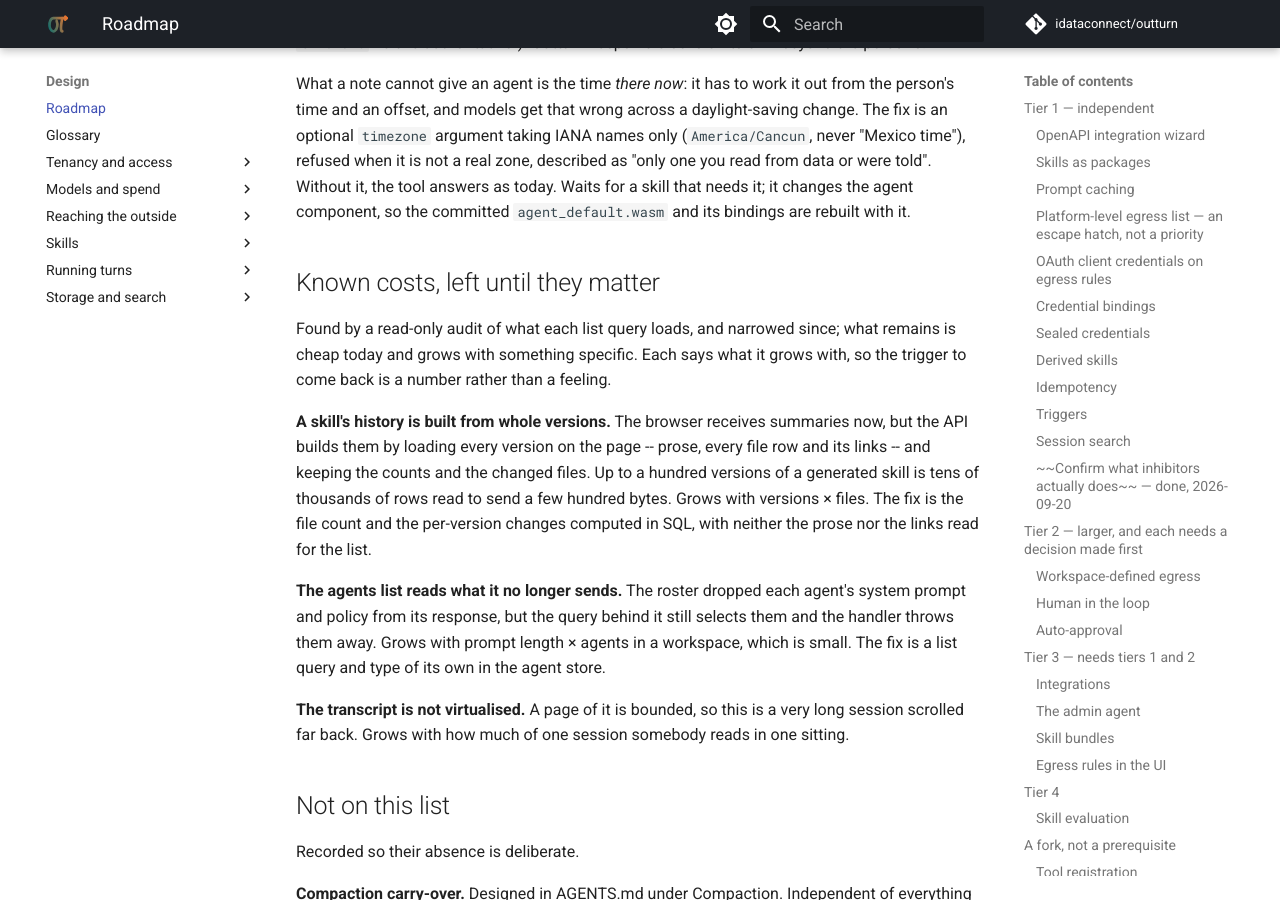
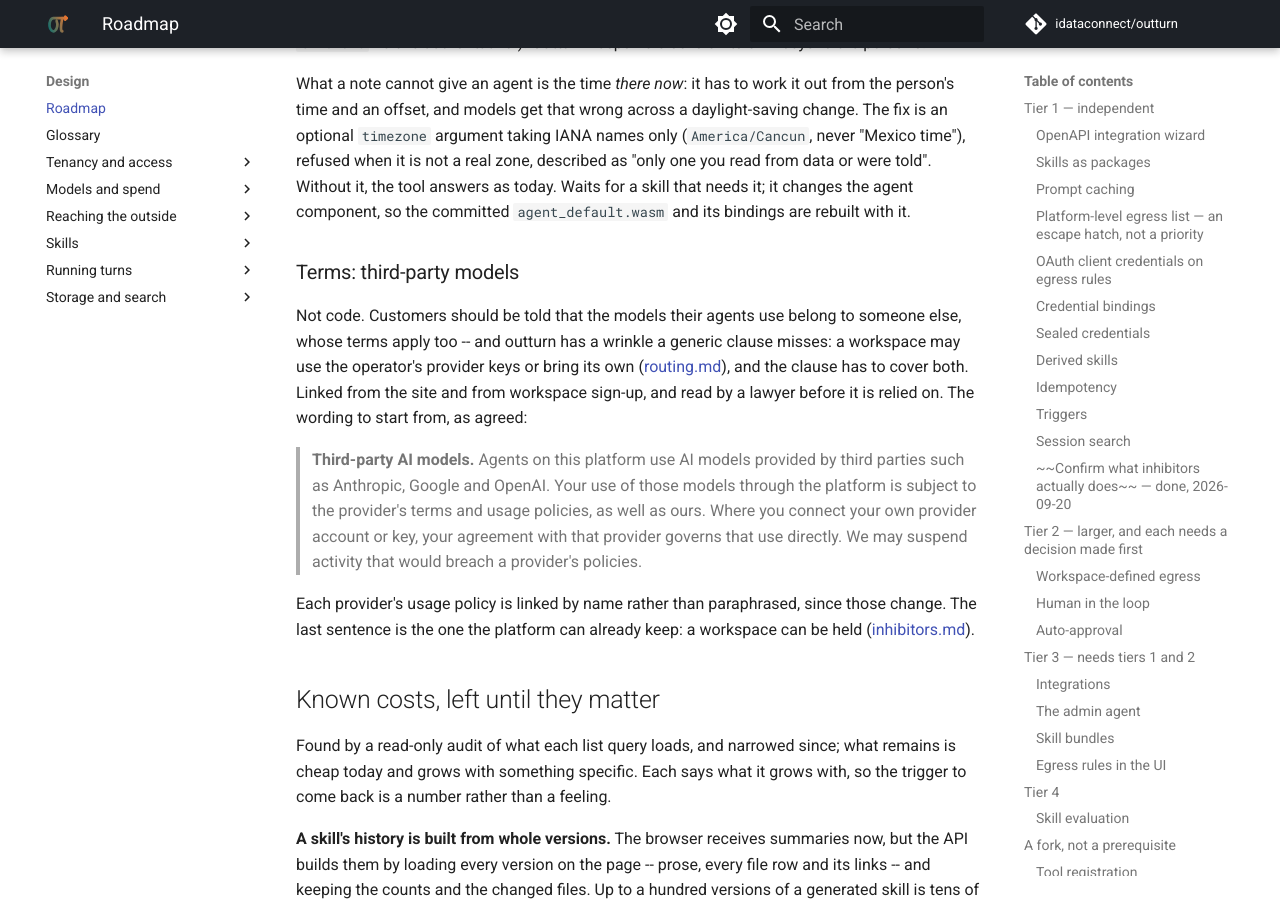
Before and after one commit to idataconnect/outturn, an MkDocs documentation site: the page built from docs/roadmap.md, in a window 1280 px wide and 900 px high, scrolled down 12727 px. Built offline with MkDocs 1.6.1 and Material for MkDocs 9.7.7, drawn with Linux system fonts in a browser that asks for light colours; comment, search, counter and statistics services are not loaded.

Commit message:
Record a third-party model clause for the terms, with its wording
Co-Authored-By: Claude Opus 5.5 <noreply@anthropic.com>

```diff
--- a/docs/roadmap.md
+++ b/docs/roadmap.md
@@ -599,6 +599,26 @@ it, the tool answers as today. Waits for a skill that needs it; it changes the
 agent component, so the committed `agent_default.wasm` and its bindings are
 rebuilt with it.
 
+### Terms: third-party models
+
+Not code. Customers should be told that the models their agents use belong
+to someone else, whose terms apply too -- and outturn has a wrinkle a generic
+clause misses: a workspace may use the operator's provider keys or bring its
+own ([routing.md](routing.md)), and the clause has to cover both. Linked from
+the site and from workspace sign-up, and read by a lawyer before it is relied
+on. The wording to start from, as agreed:
+
+> **Third-party AI models.** Agents on this platform use AI models provided by
+> third parties such as Anthropic, Google and OpenAI. Your use of those models
+> through the platform is subject to the provider's terms and usage policies,
+> as well as ours. Where you connect your own provider account or key, your
+> agreement with that provider governs that use directly. We may suspend
+> activity that would breach a provider's policies.
+
+Each provider's usage policy is linked by name rather than paraphrased, since
+those change. The last sentence is the one the platform can already keep: a
+workspace can be held ([inhibitors.md](inhibitors.md)).
+
 ## Known costs, left until they matter
 
 Found by a read-only audit of what each list query loads, and narrowed since;
```
